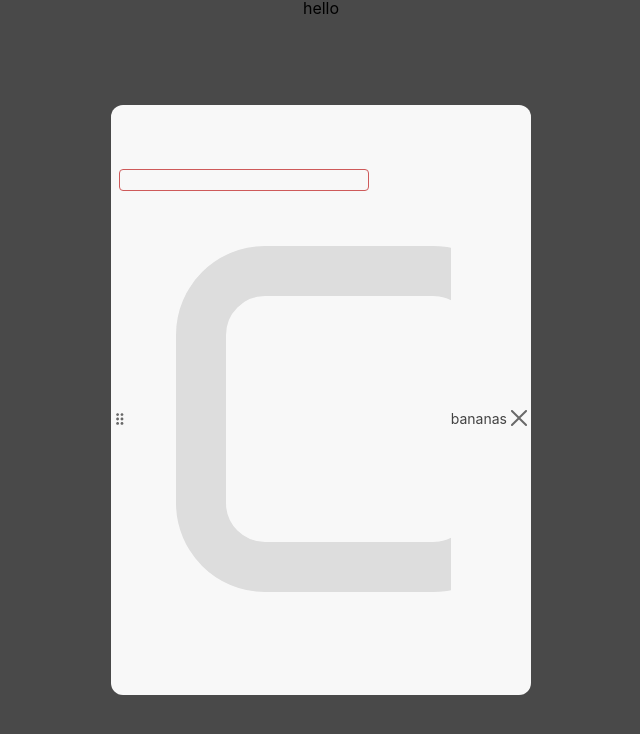
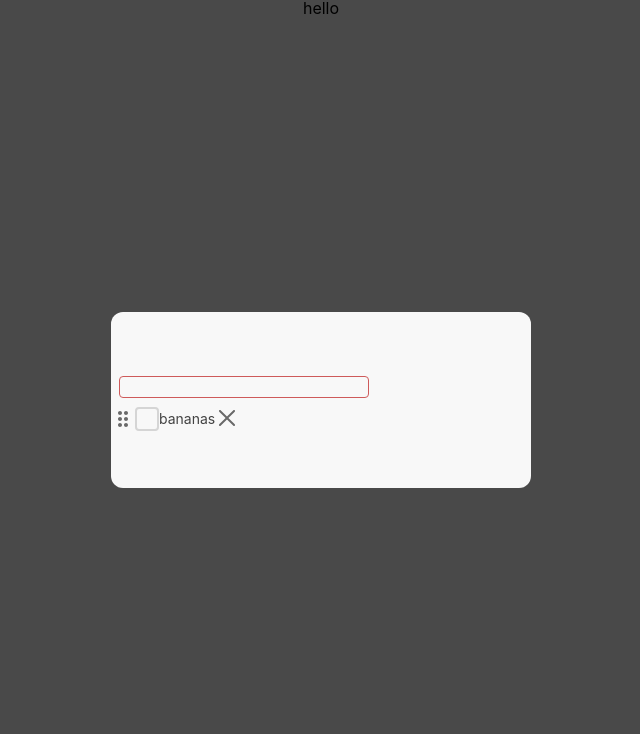
Before and after one commit to MSzostaq/TODO-List, a React (Create React App) app: page / in a window 1280 px wide. Shown: the top 734 px of the page, without its empty margins (319-959 px from the left). Built offline with nearby package versions, Linux system fonts and the light colour scheme.

Commit message:
checkbox - part 1

```diff
--- a/src/components/Checkbox.jsx
+++ b/src/components/Checkbox.jsx
@@ -1,68 +1,23 @@
-import React, { useState } from "react";
+import React from "react";
 import styled from "styled-components";
-import { motion, useMotionValue, useTransform } from "framer-motion";
+import Icon from "components/Icon";
 
-const tickVariants = {
-  pressed: (isChecked: boolean) => ({ pathLength: isChecked ? 0.85 : 0.2 }),
-  checked: { pathLength: 1 },
-  unchecked: { pathLength: 0 },
-};
+const Box = styled.div`
+  border: 2px solid ${({ theme }) => theme.colors.buttonGrey};
+  border-radius: 4px;
+  cursor: pointer;
+  width: 24px;
+  height: 24px;
+`;
 
-const boxVariants = {
-  hover: { scale: 1.05, strokeWidth: 60 },
-  pressed: { scale: 0.95, strokeWidth: 35 },
-  checked: { stroke: "#FF008C" },
-  unchecked: { stroke: "#ddd", strokeWidth: 50 },
-};
+const Tick = styled(Icon)``;
 
-const Checkbox = () => {
-  const [isChecked, setIsChecked] = useState(false);
-  const pathLength = useMotionValue(0);
-  const opacity = useTransform(pathLength, [0.05, 0.15], [0, 1]);
+const Checkbox = ({ className, value, onChange }) => {
+  function onBoxClick() {
+    onChange(!value);
+  }
 
-  return (
-    <motion.svg
-      initial={false}
-      animate={isChecked ? "checked" : "unchecked"}
-      whileHover="hover"
-      whileTap="pressed"
-      width="440"
-      height="440"
-      onClick={() => setIsChecked(!isChecked)}
-    >
-      <motion.path
-        d="M 72 136 C 72 100.654 100.654 72 136 72 L 304 72 C 339.346 72 368 100.654 368 136 L 368 304 C 368 339.346 339.346 368 304 368 L 136 368 C 100.654 368 72 339.346 72 304 Z"
-        fill="transparent"
-        strokeWidth="50"
-        stroke="#FF008C"
-        variants={boxVariants}
-      />
-      <motion.path
-        d="M 0 128.666 L 128.658 257.373 L 341.808 0"
-        transform="translate(54.917 88.332) rotate(-4 170.904 128.687)"
-        fill="transparent"
-        strokeWidth="65"
-        stroke="hsl(0, 0%, 100%)"
-        strokeLinecap="round"
-        strokeLinejoin="round"
-        variants={tickVariants}
-        style={{ pathLength, opacity }}
-        custom={isChecked}
-      />
-      <motion.path
-        d="M 0 128.666 L 128.658 257.373 L 341.808 0"
-        transform="translate(54.917 68.947) rotate(-4 170.904 128.687)"
-        fill="transparent"
-        strokeWidth="65"
-        stroke="#7700FF"
-        strokeLinecap="round"
-        strokeLinejoin="round"
-        variants={tickVariants}
-        style={{ pathLength, opacity }}
-        custom={isChecked}
-      />
-    </motion.svg>
-  );
+  return <Box onClick={onBoxClick}>{value && <Tick icon="cancel" />}</Box>;
 };
 
 export default Checkbox;
```
